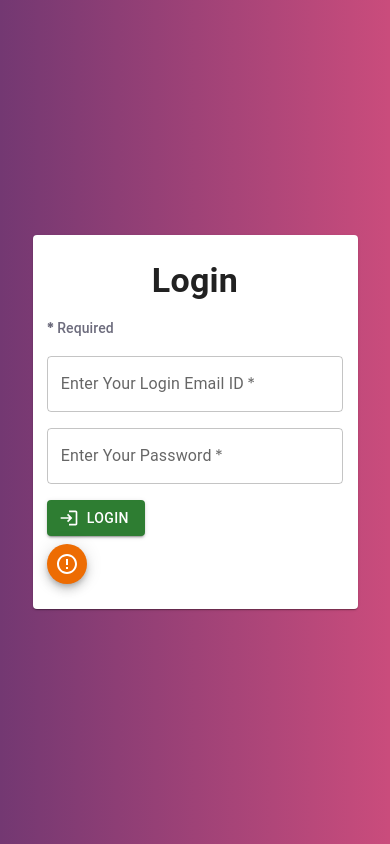
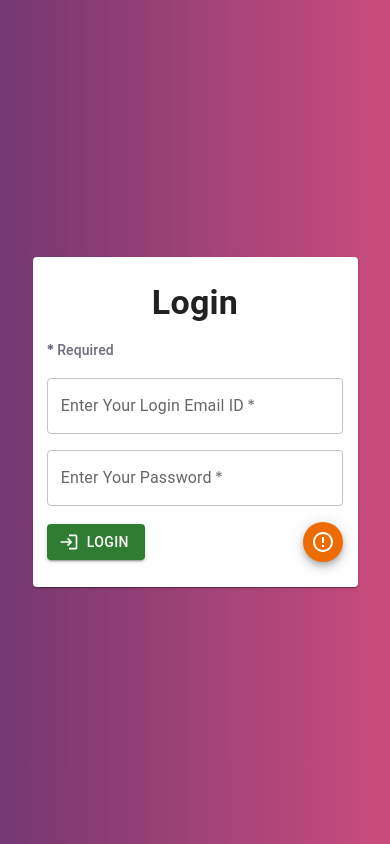
Before and after one commit to Nadeem-Abdun/fuel-calculator-app, a React (Create React App) app: page / in a window 390 px wide. Built offline with nearby package versions, Linux system fonts and the light colour scheme.

Commit message:
Login Bypass Buttons Wrap Removed

```diff
--- a/src/Components/LoginPage.tsx
+++ b/src/Components/LoginPage.tsx
@@ -28,7 +28,6 @@ function LoginPage(props: PropTyp) {
     });
     const isXs = useMediaQuery(theme.breakpoints.only('xs'));
     const isSm = useMediaQuery(theme.breakpoints.only('sm'));
-    const isLg = useMediaQuery(theme.breakpoints.only('lg'));
 
     // State Management
     const [loginId, setLoginId] = useState('');
@@ -97,7 +96,7 @@ function LoginPage(props: PropTyp) {
                                     type='password'
                                 />
                             </Grid>
-                            <Grid container item xs={11} justifyContent='space-between' alignItems='center' spacing={(isXs || isSm) ? 1 : 0} wrap={isLg ? 'nowrap' : 'wrap'}>
+                            <Grid container item xs={11} justifyContent='space-between' alignItems='center' wrap='nowrap'>
                                 <Grid container xs={10.8} item alignItems='center' spacing={isCredValid ? 0 : 1} wrap='nowrap'>
                                     {!isCredValid ?
                                         <Grid item>
```
